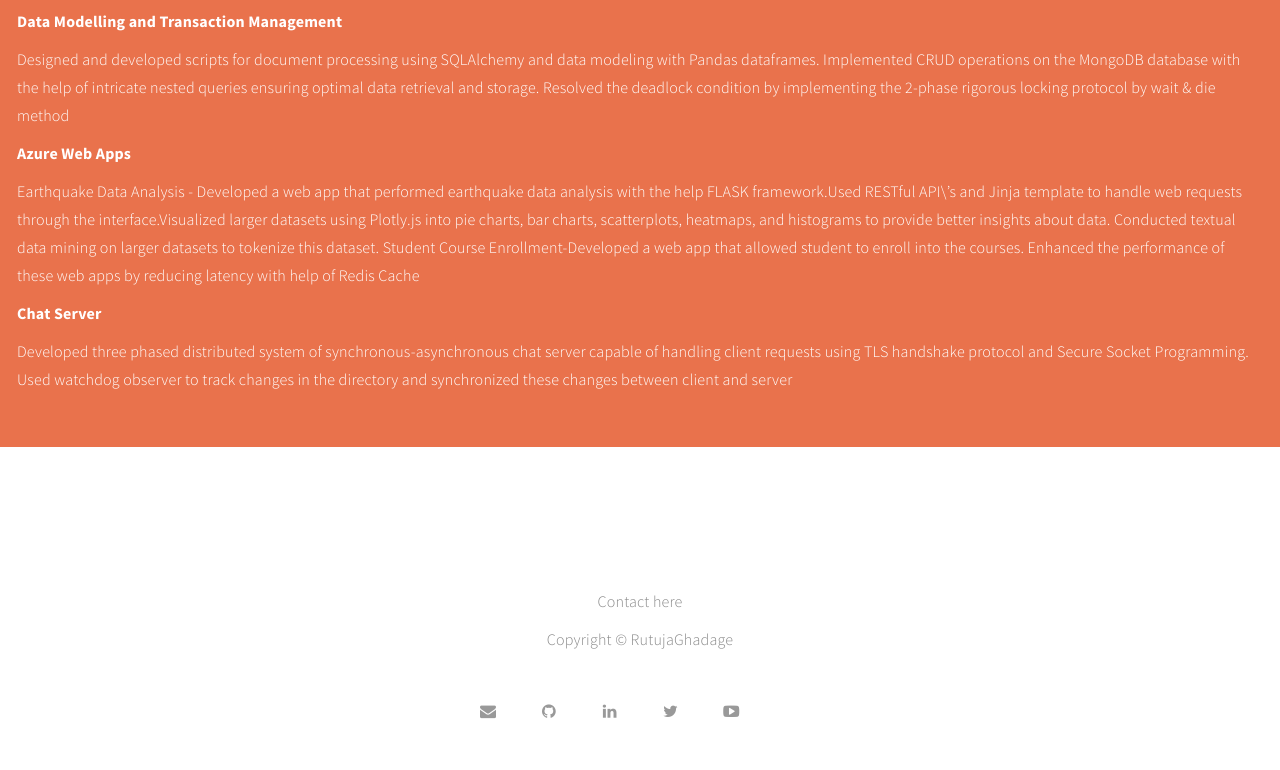
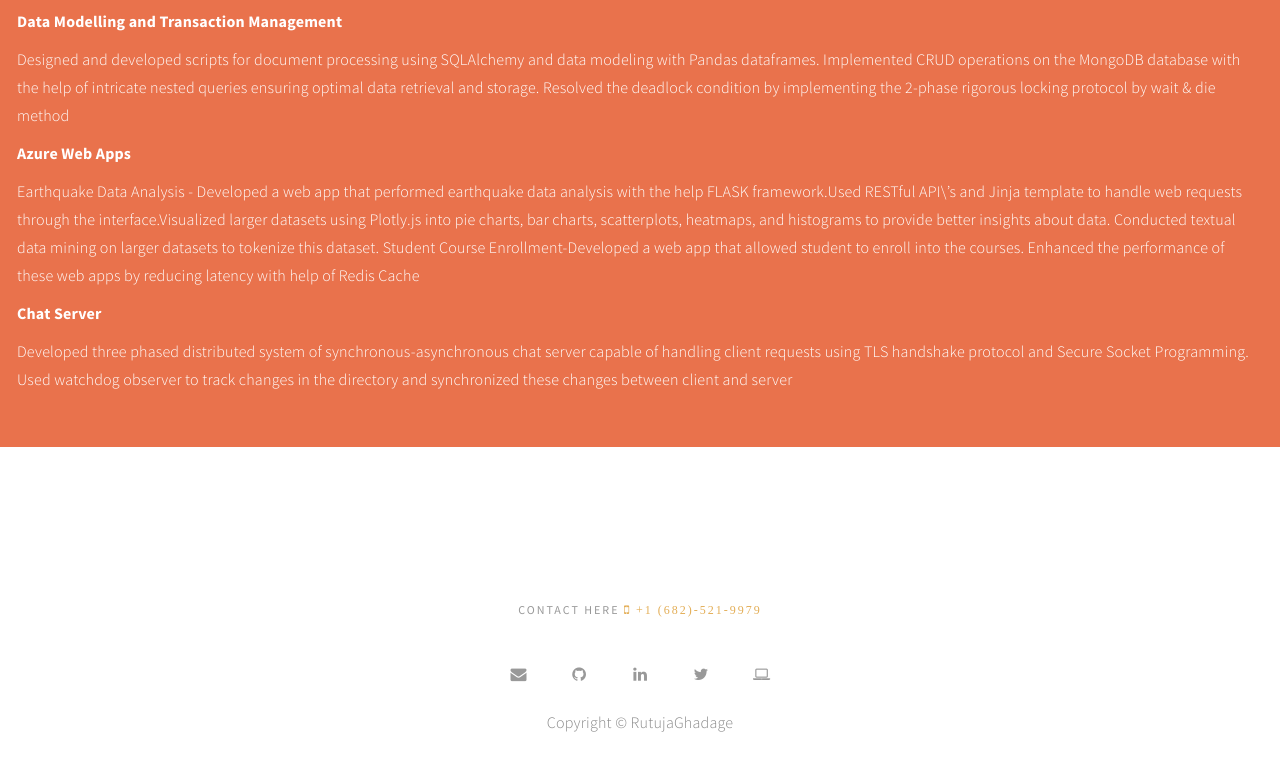
Before and after one commit to rutujaghadage/Portfolio, a plain HTML site: page index.html in a window 1280 px wide. Shown: the part 2698-3468 px from the top of the page. Drawn offline with Linux system fonts and the light colour scheme.

Commit message:
Initial commit

```diff
--- a/index.html
+++ b/index.html
@@ -316,25 +316,27 @@ http://www.templatemo.com/tm-498-stimulus
 
                     <div class="col-md-12 col-sm-12">
                          <div class="wow fadeInUp contact-form" data-wow-delay="1.5s">
-                              <p>Contact here</p>
+                              <h4>Contact here
+                                   <a class="fa fa-mobile"> +1 (682)-521-9979</a>
+                              </h4>
 
                          </div>
-                         <div class="wow fadeInUp footer-copyright" data-wow-delay="1.8s">
-                              <p>Copyright &copy; RutujaGhadage
-                              </p>
-                         </div>
+
                          <ul class="wow fadeInUp social-icon" data-wow-delay="2s">
 
 
                               <li><a href="mailto:ghadagerutuja3@gmail.com" class="fa fa-envelope"></a></li>
                               <li><a href="https://github.com/rutujaghadage" class="fa fa-github"></a></li>
                               <li><a href="https://www.linkedin.com/in/rutujaghadage" class="fa fa-linkedin"></a></li>
-                              <li><a href="https://www.twitter.com/rutujaghadage" class="fa fa-twitter"></a></li>
-                              <li><a href="https://www.youtube.com/channel/UC_HJLh_z9QJZ6JZVh_Q" class="fa fa-youtube-play"></a></li>
-                              <li><a href="https://discord.com/users/995439960050126868" class="fa fa-discord"></a></li>
+                              <li><a href="https://twitter.com/GhadageRutuja3" class="fa fa-twitter"></a></li>
+                              <li><a href="https://discord.com/users/995439960050126868" class="fa fa-laptop"></a></li>
 
 
                          </ul>
+                    </div>
+                    <div class="wow fadeInUp footer-copyright" data-wow-delay="1.8s">
+                         <p>Copyright &copy; RutujaGhadage
+                         </p>
                     </div>
 
                </div>
```
